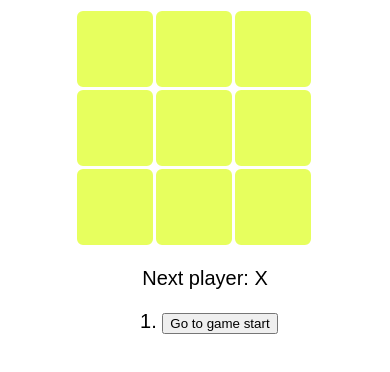
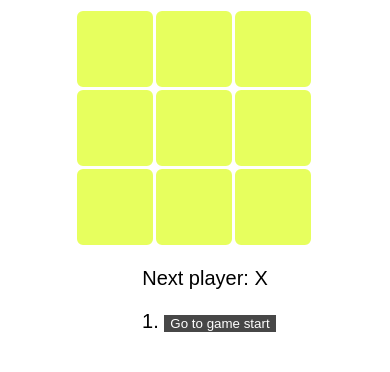
Before and after one commit to imTanay0/tic-tac-toe, a React (Vite) app: page / in a window 390 px wide. Shown: the top 372 px of the page. Built offline with nearby package versions, Linux system fonts and the light colour scheme.

Commit message:
now responsive

```diff
--- a/src/components/Game.jsx
+++ b/src/components/Game.jsx
@@ -50,7 +50,7 @@ export default function Game() {
 
 		return (
 			<li key={move}>
-				<button onClick={() => jumpTo(move)}>{desc}</button>
+				<button className="move-btn" onClick={() => jumpTo(move)}>{desc}</button>
 			</li>
 		);
 	});
```
